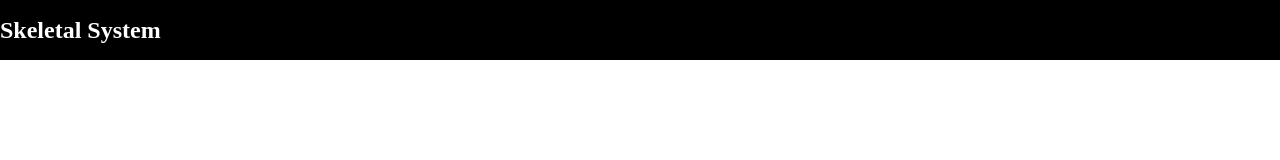
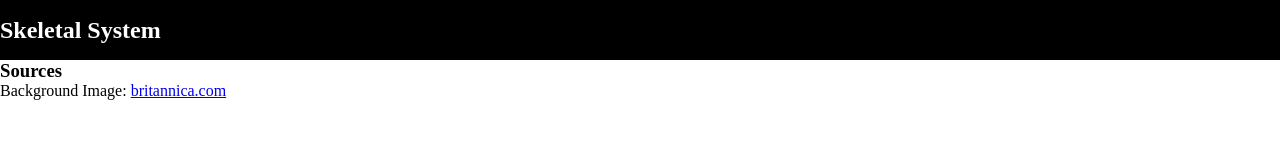
Before and after one commit to GarrettYWebutuck/SkeletalSystemAnat, a plain HTML site: page index.html in a window 1280 px wide. Drawn offline with Linux system fonts and the light colour scheme.

Commit message:
Update index.html

```diff
--- a/index.html
+++ b/index.html
@@ -19,6 +19,10 @@
 		<div id="navBar">
 			<h2>Skeletal System</h2>
 		</div>
+		<footer>
+			<h3>Sources</h3>
+			<p>Background Image: <a href="https://www.britannica.com/science/human-skeleton">britannica.com</a></p>
+		</footer>
 		<script src="main.js"></script>
   	</body>
 </html>
```
